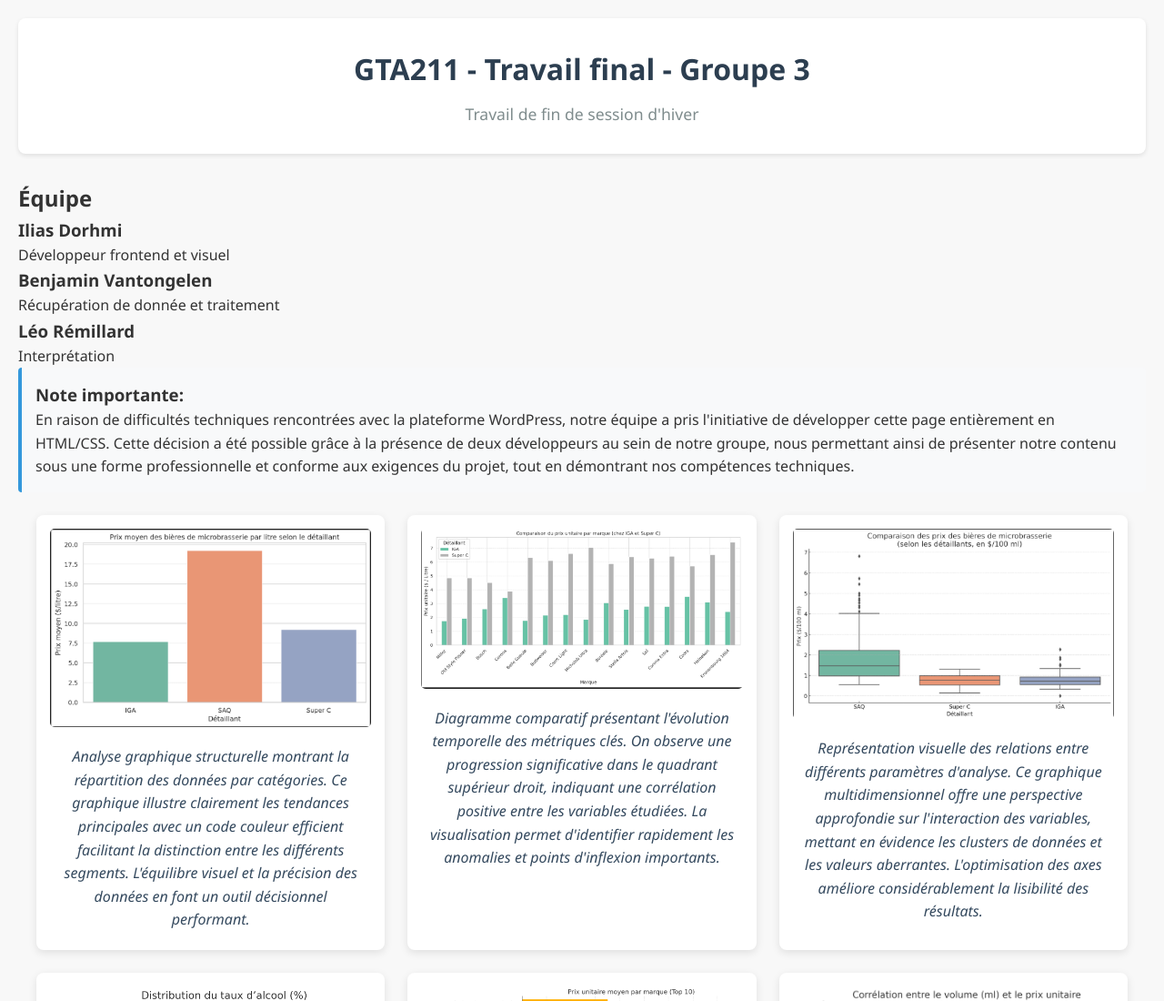
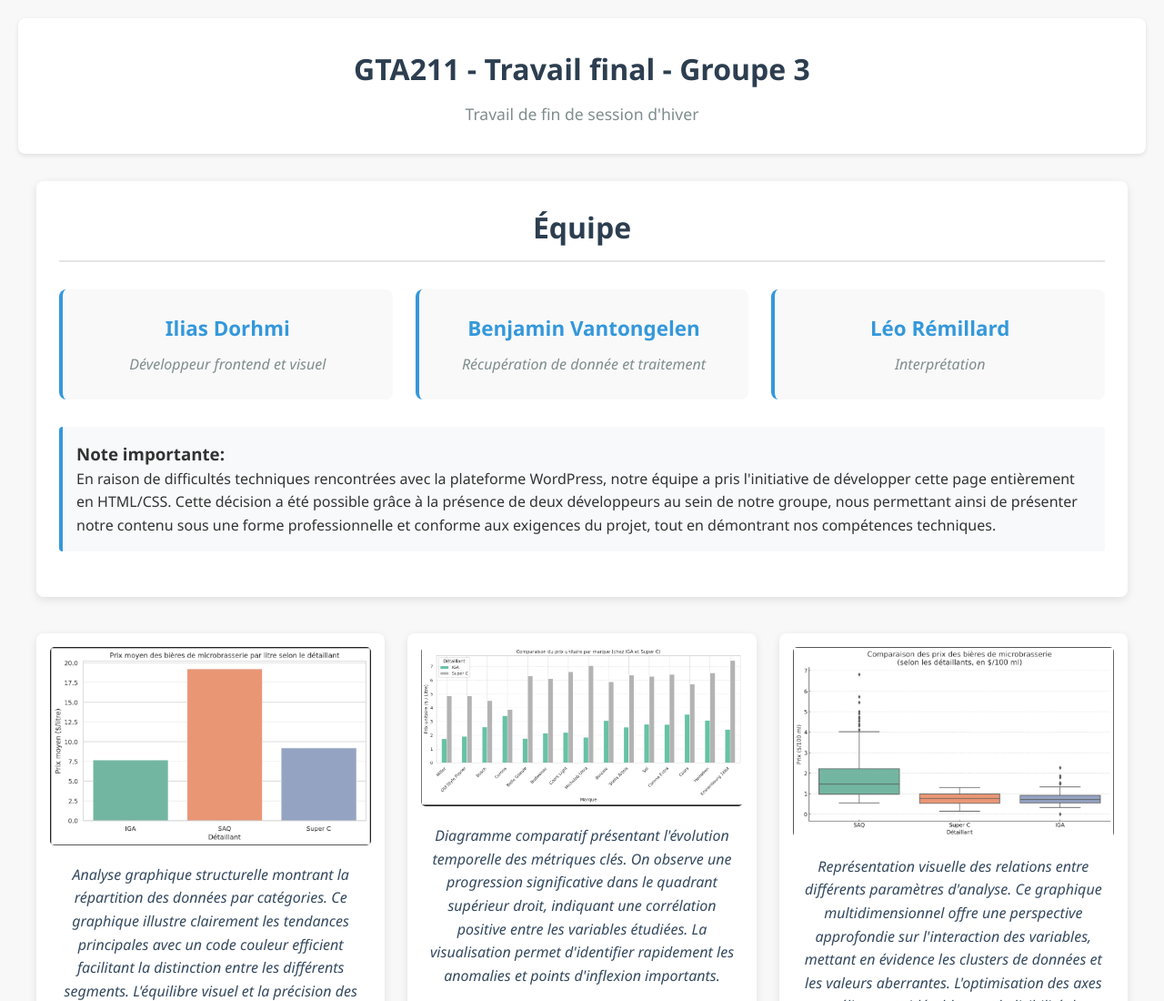
Before and after one commit to PaperSeee/GTA211---Travail-final, a plain HTML site: page Index.html in a window 1280 px wide. Shown: the top 1100 px of the page at 91% size. Drawn offline with Linux system fonts and the light colour scheme.

Commit message:
Ajout de mon code existant

```diff
--- a/Index.html
+++ b/Index.html
@@ -72,6 +72,80 @@
         }
         @media (max-width: 480px) {
             .gallery-container {
+                grid-template-columns: 1fr;
+            }
+        }
+
+        /* Team Section Styling */
+        .team-banner {
+            max-width: 1200px;
+            margin: 0 auto 40px;
+            padding: 25px;
+            background: white;
+            border-radius: 8px;
+            box-shadow: 0 3px 10px rgba(0,0,0,0.1);
+        }
+
+        .team-info h2 {
+            color: #2c3e50;
+            text-align: center;
+            margin-bottom: 30px;
+            font-size: 2em;
+            border-bottom: 2px solid #e5e5e5;
+            padding-bottom: 10px;
+        }
+
+        .team-grid {
+            display: grid;
+            grid-template-columns: repeat(auto-fit, minmax(250px, 1fr));
+            gap: 25px;
+            margin-bottom: 30px;
+        }
+
+        .team-member {
+            background-color: #f9f9f9;
+            border-radius: 8px;
+            padding: 25px;
+            text-align: center;
+            transition: transform 0.3s ease, box-shadow 0.3s ease;
+            border-left: 4px solid #3498db;
+        }
+
+        .team-member:hover {
+            transform: translateY(-5px);
+            box-shadow: 0 5px 15px rgba(0,0,0,0.1);
+        }
+
+        .team-member h3 {
+            color: #3498db;
+            margin-bottom: 10px;
+            font-size: 1.4em;
+        }
+
+        .team-member p {
+            color: #7f8c8d;
+            font-style: italic;
+        }
+
+        .note-container {
+            margin-top: 20px;
+        }
+
+        .top-note {
+            background-color: #f8f9fa;
+            border-left: 4px solid #3498db;
+            padding: 15px;
+            border-radius: 4px;
+        }
+
+        @media (max-width: 768px) {
+            .team-grid {
+                grid-template-columns: repeat(auto-fit, minmax(200px, 1fr));
+            }
+        }
+
+        @media (max-width: 480px) {
+            .team-grid {
                 grid-template-columns: 1fr;
             }
         }
```
